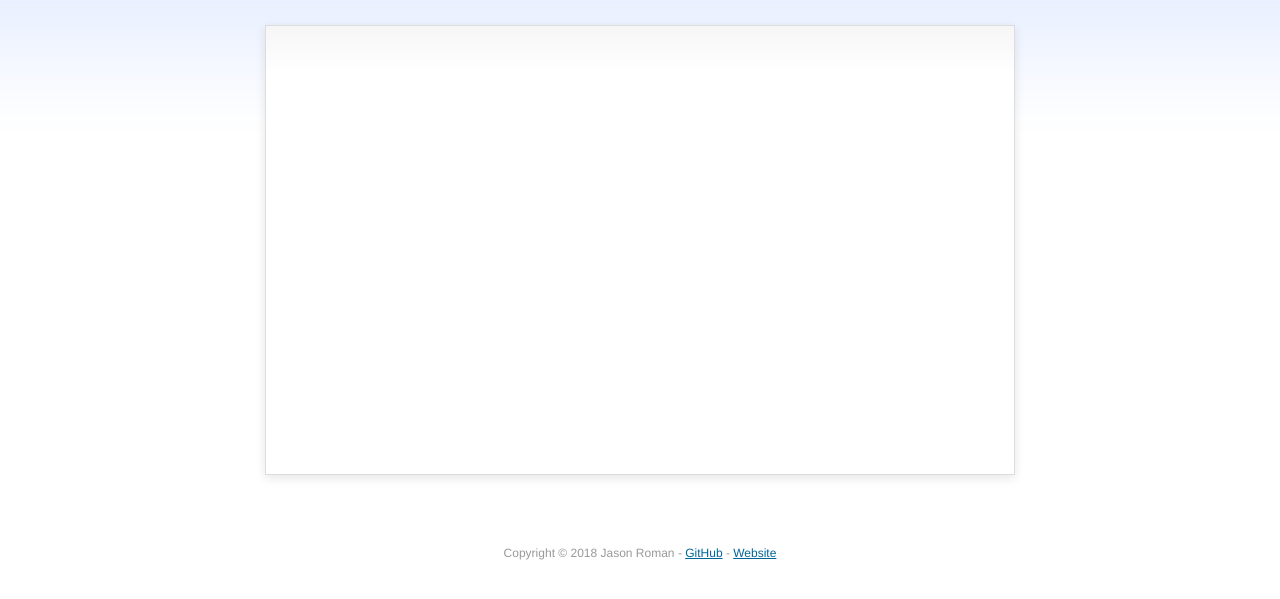
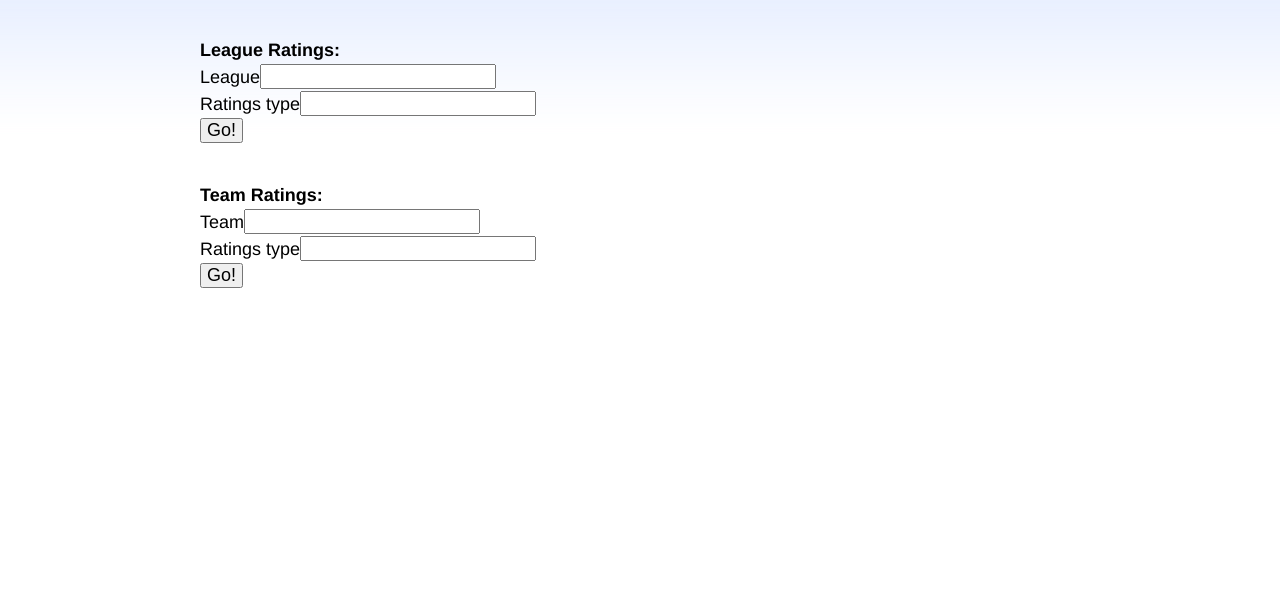
Before and after one commit to jasonroman/sloan-2018, a Symfony app: template clients/php-symfony/templates/stats/category.html.twig in a window 1280 px wide. Shown: the part 15-614 px from the top of the page. Run offline with Twig, Linux system fonts and the light colour scheme; the template is opened without the code that fills it, so the values that code supplies are empty; form fields are guessed from the names that the template uses; some libraries are stand-ins or nearby versions.

Commit message:
Adding forms to client; server now has link to client in iframe

```diff
--- a/clients/php-symfony/composer.json
+++ b/clients/php-symfony/composer.json
@@ -9,14 +9,15 @@
         "sensio/framework-extra-bundle": "^5.1",
         "symfony/console": "^4.0",
         "symfony/debug-pack": "^1.0",
+        "symfony/dotenv": "^4.0",
         "symfony/flex": "^1.0",
+        "symfony/form": "^4.0",
         "symfony/framework-bundle": "^4.0",
         "symfony/lts": "^4@dev",
         "symfony/twig-bundle": "^4.0",
         "symfony/yaml": "^4.0"
     },
     "require-dev": {
-        "symfony/dotenv": "^4.0",
         "symfony/web-server-bundle": "^4.0"
     },
     "config": {
--- /dev/null
+++ b/clients/php-symfony/public/js/form.js
@@ -0,0 +1,21 @@
+// redirect to the given league/ratings page based on the form input
+function getLeaguePage()
+{
+    var form = $("form[name='league_ratings']");
+
+    var league      = $("select[name='league_ratings[league]']", form).val();
+    var ratingsType = $("select[name='league_ratings[ratingsType]']", form).val();
+
+    window.location = '/teams/' + league + '/' + ratingsType;
+}
+
+// redirect to the given team/ratings page based on the form input
+function getTeamPage()
+{
+    var form = $("form[name='team_ratings']");
+
+    var team        = $("select[name='team_ratings[team]']", form).val();
+    var ratingsType = $("select[name='team_ratings[ratingsType]']", form).val();
+
+    window.location = '/teams/' + team + '/' + ratingsType;
+}
--- a/clients/php-symfony/templates/layout.html.twig
+++ b/clients/php-symfony/templates/layout.html.twig
@@ -1,9 +1 @@
 {% extends 'base.html.twig' %}
-
-{% block footer %}
-    <div id="footer">
-        Copyright &copy; 2018 Jason Roman
-        - <a href="https://github.com/jasonroman" target="_blank">GitHub</a>
-        - <a href="http://www.jayroman.com" target="_blank">Website</a>
-    </div>
-{% endblock %}
--- a/clients/php-symfony/templates/stats/category_side_by_side.html.twig
+++ b/clients/php-symfony/templates/stats/category_side_by_side.html.twig
@@ -22,7 +22,7 @@
                     tickLength: 0,
                     ticks: [
                         {% for i, label in labels %}
-                        [{{ i }}, '{{ label }}']{% if not loop.last %},{% endif %}
+                            [{{ i }}, '{{ label }}']{% if not loop.last %},{% endif %}
                         {% endfor %}
                     ]
                 },
--- a/clients/php-symfony/templates/stats/dual_layout.html.twig
+++ b/clients/php-symfony/templates/stats/dual_layout.html.twig
@@ -27,6 +27,8 @@
         </div>
 
         <div class="clear"></div>
+
+        {{ include('stats/forms.html.twig') }}
     </div>
 
 {% endblock %}
@@ -51,4 +53,5 @@
     <script src="/js/vendor/jquery.flot.barnumbers.enhanced.js" type="text/javascript"></script>
     <script src="/js/vendor/jquery.flot.time.js" type="text/javascript"></script>
 
+    <script src="/js/form.js" type="text/javascript"></script>
 {% endblock %}
--- /dev/null
+++ b/clients/php-symfony/templates/stats/forms.html.twig
@@ -0,0 +1,19 @@
+<br>
+
+<h4>League Ratings:</h4>
+
+{{ form_start(league_ratings_form) }}
+{{ form_row(league_ratings_form.league) }}
+{{ form_row(league_ratings_form.ratingsType) }}
+<input type="button" value=" Go! " onclick="getLeaguePage()">
+{{ form_end(league_ratings_form) }}
+
+<p>&nbsp;</p>
+
+<h4>Team Ratings:</h4>
+
+{{ form_start(team_ratings_form) }}
+{{ form_row(team_ratings_form.team) }}
+{{ form_row(team_ratings_form.ratingsType) }}
+<input type="button" value=" Go! " onclick="getTeamPage()">
+{{ form_end(team_ratings_form) }}
--- /dev/null
+++ b/clients/php-symfony/templates/stats/index.html.twig
@@ -0,0 +1 @@
+{% extends('stats/layout.html.twig') %}
--- a/clients/php-symfony/templates/stats/layout.html.twig
+++ b/clients/php-symfony/templates/stats/layout.html.twig
@@ -18,11 +18,15 @@
 
     <div id="content">
 
-        <div class="demo-container" style="width: 750px; height: 450px;">
-            <div id="placeholder-vertical" class="demo-placeholder"></div>
-        </div>
+        {% if data is defined %}
+            <div class="demo-container" style="width: 750px; height: 450px;">
+                <div id="placeholder-vertical" class="demo-placeholder"></div>
+            </div>
+        {% endif %}
 
         <div class="clear"></div>
+
+        {{ include('stats/forms.html.twig') }}
     </div>
 
 {% endblock %}
@@ -46,4 +50,5 @@
     <script src="/js/vendor/jquery.flot.barnumbers.enhanced.js" type="text/javascript"></script>
     <script src="/js/vendor/jquery.flot.orderBars.js" type="text/javascript"></script>
 
+    <script src="/js/form.js" type="text/javascript"></script>
 {% endblock %}
--- /dev/null
+++ b/server/templates/main/client.html.twig
@@ -0,0 +1,5 @@
+{% extends 'layout.html.twig' %}
+
+{% block content %}
+    <iframe src="http://sloan-client.jayroman.com"></iframe>
+{% endblock %}
--- a/server/templates/nav.html.twig
+++ b/server/templates/nav.html.twig
@@ -16,12 +16,18 @@
             <li class="nav-item {{ routeName == 'app.swagger_ui' ? 'active' : ''}}">
                 <a class="nav-link" href="{{ path('app.swagger_ui') }}">REST API Docs</a>
             </li>
+            <li class="nav-item {{ routeName == 'client' ? 'active' : ''}}">
+                <a class="nav-link" href="{{ path('client') }}">Test Client</a>
+            </li>
             <li class="nav-item">
                 <a class="nav-link" href="{{ social.github }}" target="_blank">GitHub</a>
             </li>
             <li class="nav-item">
                 <a class="nav-link" href="{{ social.presentation }}">Presentation</a>
             </li>
+        </ul>
+
+        <ul class="navbar-nav">
             <li class="nav-item">
                 <a class="nav-link" href="{{ social.sloan }}" target="_blank">Sloan</a>
             </li>
```
Also changed, not shown: clients/php-symfony/src/Controller/StatsController.php (+73 -22 lines), clients/php-symfony/src/Form/LeagueRatingsType.php (added, +30 -0 lines), clients/php-symfony/src/Form/TeamRatingsType.php (added, +30 -0 lines), server/public/css/site.css (+8 -0 lines), server/src/Controller/MainController.php (+8 -0 lines), 2 other files.
